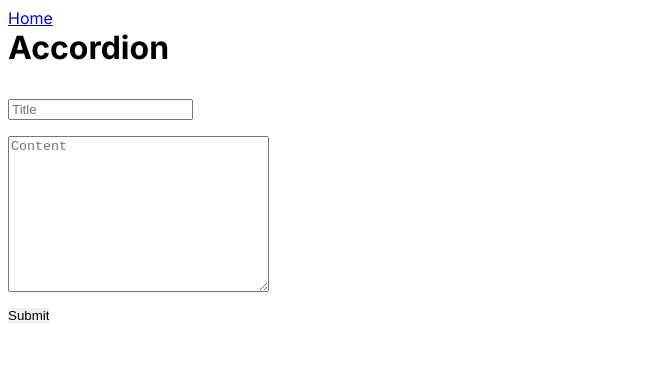
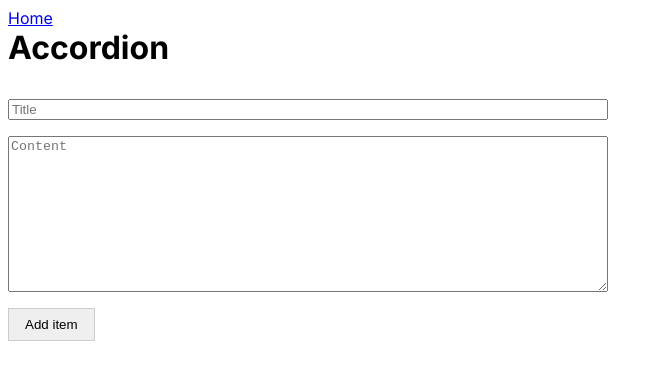
Before and after one commit to Sebasala/nextjs-playground-js, a Next.js app: page /accordion in a window 1280 px wide. Shown: the top 380 px of the page, without its empty margins (0-663 px from the left). Built offline with nearby package versions, Linux system fonts and the light colour scheme.

Commit message:
DeleteItem feature and styling

```diff
--- a/app/globals.css
+++ b/app/globals.css
@@ -21,8 +21,8 @@ ul {
 button,
 input[type="submit"] {
   cursor: pointer;
-  border: 0;
-  padding: 0;
+  border: 1px solid #ccc;
+  padding: 0.5rem 1rem;
 }
 
 li {
--- a/components/stateful/Accordion/accordion.module.css
+++ b/components/stateful/Accordion/accordion.module.css
@@ -2,3 +2,44 @@
   height: 0;
   overflow: hidden;
 }
+
+.toggleButton {
+  width: 100%;
+}
+
+.itemContentContainer {
+  display: flex;
+  flex-flow: row nowrap;
+  align-items: center;
+}
+
+.itemContent {
+  flex: 1 1 auto;
+  margin: 0 1rem 0 0;
+}
+
+.itemTitle {
+  margin: 0;
+}
+
+.form {
+  display: flex;
+  flex-flow: column nowrap;
+  align-items: flex-start;
+}
+
+.titleInput,
+.contentInput {
+  display: block;
+  width: 100%;
+  box-sizing: border-box;
+}
+
+.itemsContainer {
+  margin-bottom: 2rem;
+}
+
+.container {
+  width: 100%;
+  max-width: 600px;
+}
--- a/components/stateful/Accordion/index.js
+++ b/components/stateful/Accordion/index.js
@@ -1,12 +1,24 @@
 "use client";
 import { useEffect, useRef, useState } from "react";
-import styles from "./accordion.module.css";
+import {
+  container,
+  contentInput,
+  form,
+  isClosed,
+  itemContent,
+  itemContentContainer,
+  itemTitle,
+  itemsContainer,
+  titleInput,
+  toggleButton,
+} from "./accordion.module.css";
 
 export default function Accordion() {
   const [items, setItems] = useState([]);
 
   const titleRef = useRef(null);
   const contentRef = useRef(null);
+  const submitRef = useRef(null);
 
   const toggle = (id) => {
     setItems((items) => {
@@ -34,30 +46,56 @@ export default function Accordion() {
     });
   };
 
+  const deleteItem = (id) => {
+    setItems((items) => {
+      return items.filter((item) => item.id !== id);
+    });
+  };
+
   useEffect(() => {
     titleRef.current.value = "";
     contentRef.current.value = "";
+    submitRef.current.value = "Add item";
   }, [items]);
 
   return (
-    <div>
-      <ul>
+    <div className={container}>
+      <ul className={itemsContainer}>
         {items.map((item) => {
           return (
             <li key={item.id}>
-              <button onClick={() => toggle(item.id)}>
-                <h2>{item.title}</h2>
-              </button>
-              <p className={!item.isOpen ? styles.isClosed : undefined}>
-                {item.content}
-              </p>
+              <h2 className={itemTitle}>
+                <button
+                  className={toggleButton}
+                  onClick={() => toggle(item.id)}
+                  type="button"
+                >
+                  {item.title}
+                </button>
+              </h2>
+              <div
+                className={`${
+                  !item.isOpen ? isClosed + " " : ""
+                }${itemContentContainer}`}
+              >
+                <p className={itemContent}>{item.content}</p>
+                <button type="button" onClick={() => deleteItem(item.id)}>
+                  Delete
+                </button>
+              </div>
             </li>
           );
         })}
       </ul>
-      <form onSubmit={addItem}>
-        <input ref={titleRef} type="text" placeholder="Title" />
+      <form className={form} onSubmit={addItem}>
+        <input
+          className={titleInput}
+          ref={titleRef}
+          type="text"
+          placeholder="Title"
+        />
         <textarea
+          className={contentInput}
           ref={contentRef}
           name=""
           id=""
@@ -65,7 +103,7 @@ export default function Accordion() {
           rows="10"
           placeholder="Content"
         ></textarea>
-        <input type="submit" defaultValue="Add item" />
+        <input ref={submitRef} type="submit" defaultValue="Add item" />
       </form>
     </div>
   );
```
